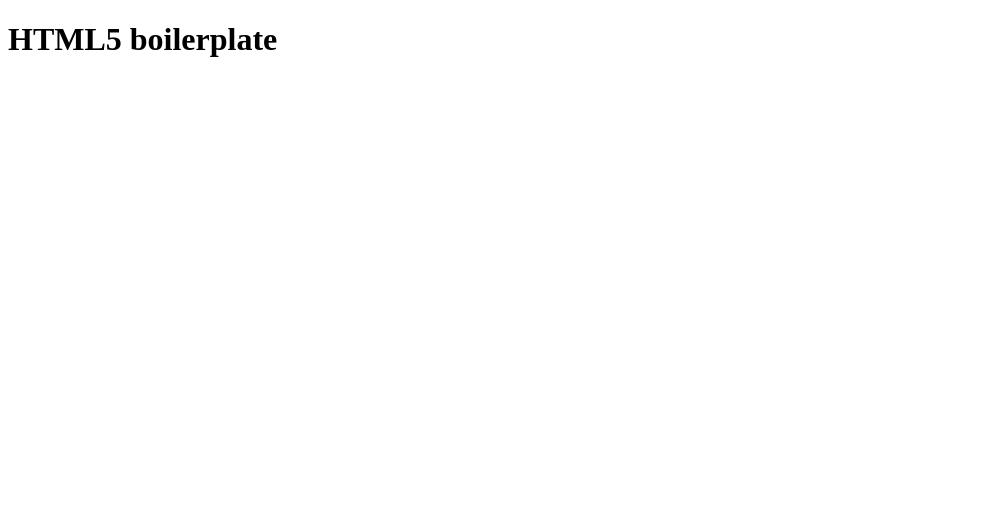
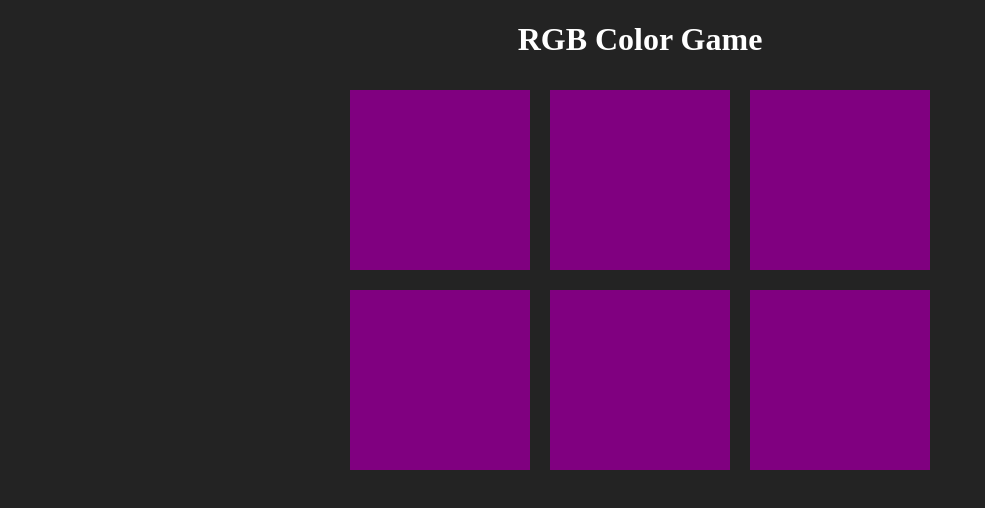
Before and after one commit to ArminasBek/Color-Guessing-Game, a plain HTML site: page index.html in a window 1280 px wide. Shown: the whole page, without its empty margins (0-985 px from the left). Drawn offline with Linux system fonts and the light colour scheme.

Commit message:
Added simple styles, ready for js

```diff
--- a/index.html
+++ b/index.html
@@ -10,9 +10,15 @@
 </head>
 
 <body id="home">
-
-	<h1>HTML5 boilerplate</h1>
-
+<h1>RGB Color Game</h1>
+	<div id="container">
+		<div class="square"></div>
+		<div class="square"></div>
+		<div class="square"></div>
+		<div class="square"></div>
+		<div class="square"></div>
+		<div class="square"></div>
+	</div>
 
 
 
--- a/style.css
+++ b/style.css
@@ -0,0 +1,21 @@
+body {
+	background-color: #232323;
+}
+
+h1 {
+	color: white;
+	text-align: center;
+}
+
+.square {
+	width: 30%;
+	background: purple;
+	padding-bottom: 30%;
+	float: left;
+	margin: 1.66%;
+}
+
+#container {
+	margin: 0 auto;
+	max-width: 600px;
+}
```
